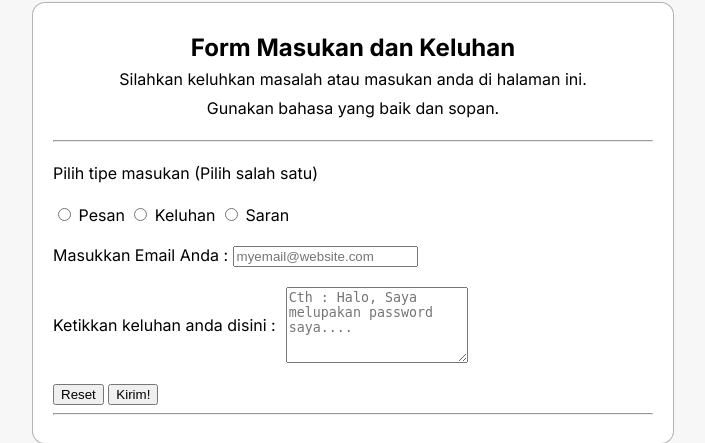
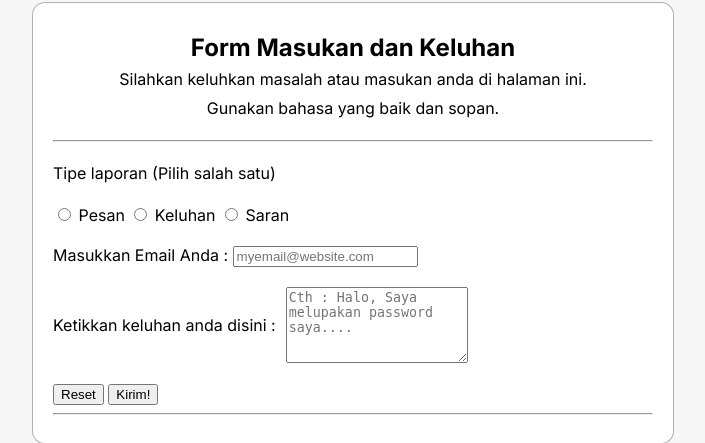
Before and after one commit to Smurfish-py/study-con, a PHP site: page /user/keluhan.php in a window 1280 px wide. Shown: the part 177-620 px from the top of the page, without its empty margins (287-992 px from the left). Run offline with PHP 8.4, Linux system fonts and the light colour scheme.

Commit message:
Minor change

```diff
--- a/user/keluhan.php
+++ b/user/keluhan.php
@@ -19,7 +19,7 @@ include "../logika/koneksi.php";
         <div class="form-container">
             <h2 style="text-align: center;">Form Masukan dan Keluhan<br><span class="inter-400 font-size-l">Silahkan keluhkan masalah atau masukan anda di halaman ini. <br> Gunakan bahasa yang baik dan sopan.</span></h2>
             <hr>
-            <h4 class="inter-400">Pilih tipe masukan (Pilih salah satu)</h4>
+            <h4 class="inter-400">Tipe laporan (Pilih salah satu)</h4>
             <input type="radio" name="pilihan" id="pesan" value="pesan" required>
             <label for="pesan">Pesan</label>
 
```
